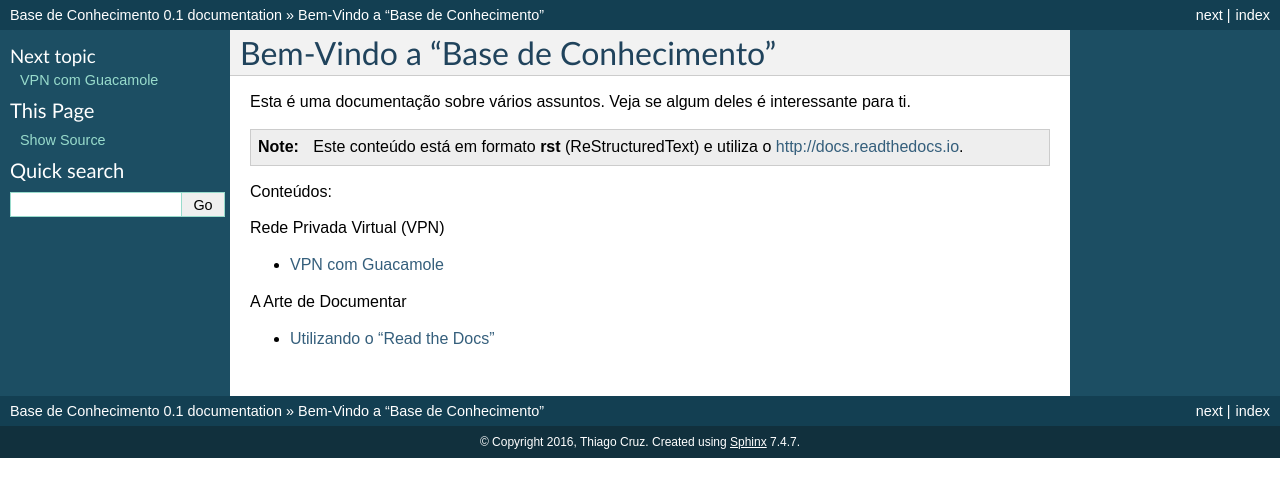
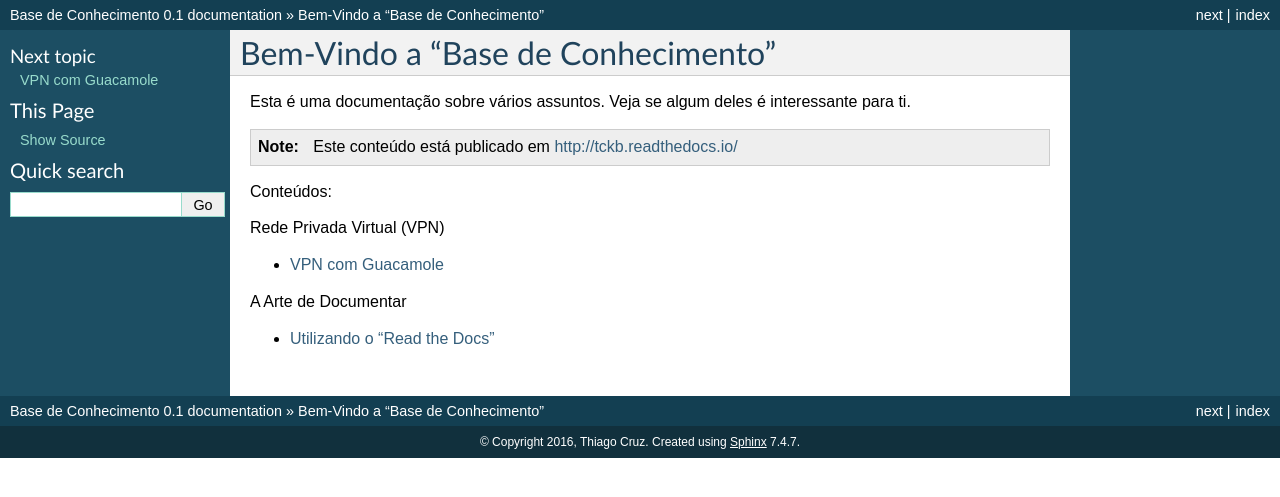
Before and after one commit to ThiagoCruzBr/kb, a Sphinx documentation site: the page built from source/index.rst, in a window 1280 px wide. Shown: the top 497 px of the page. Built offline with Sphinx 7.4.7, drawn with Linux system fonts in a browser that asks for light colours.

```diff
--- a/source/index.rst
+++ b/source/index.rst
@@ -2,7 +2,7 @@ Bem-Vindo a "Base de Conhecimento"
 ==================================
 Esta é uma documentação sobre vários assuntos. Veja se algum deles é interessante para ti.
 
-.. note:: Este conteúdo está em formato **rst** (ReStructuredText) e utiliza o http://docs.readthedocs.io.
+.. note:: Este conteúdo está publicado em http://tckb.readthedocs.io/
 
 Conteúdos:
 
```
Also changed, not shown: source/vpn-guacamole.rst (+7 -1 lines).
